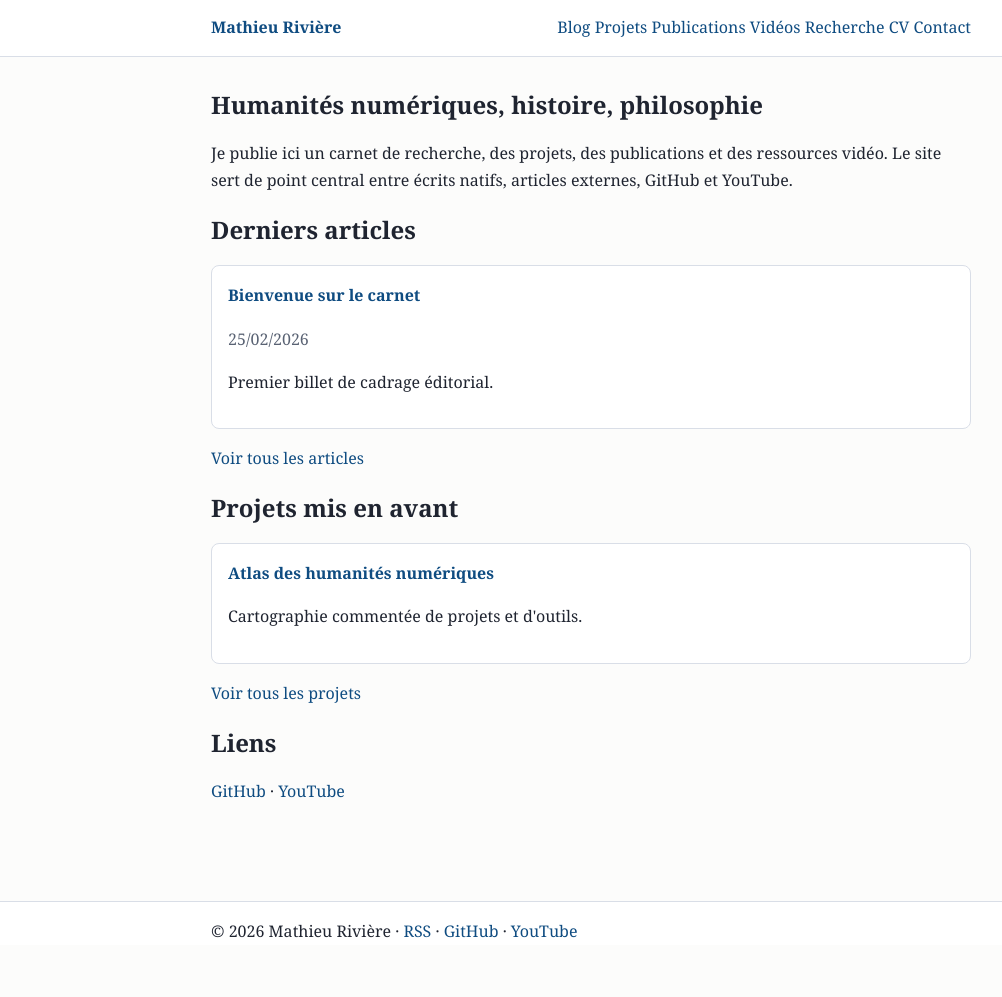
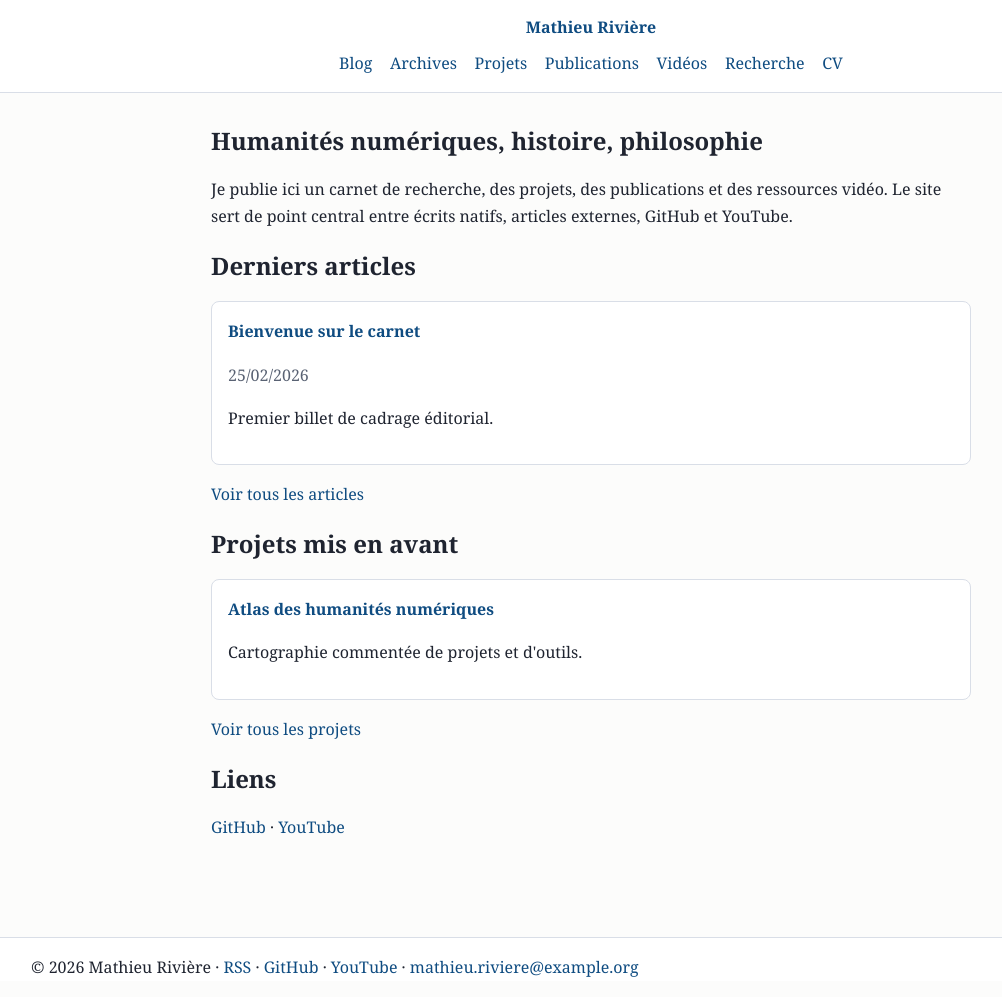
Before and after one commit to icimathieu/icimathieu.github.io, a Jekyll site: the page built from pages/index.md, in a window 1280 px wide. Shown: the whole page, without its empty margins (49-1051 px from the left). Built offline with Jekyll 4.4.1, drawn with Linux system fonts in a browser that asks for light colours; before the commit the page ends 961 px from its top, so only the background shows below that.

Commit message:
chgts css et footer/header

```diff
--- a/_includes/footer.html
+++ b/_includes/footer.html
@@ -4,7 +4,8 @@
       © {{ site.time | date: "%Y" }} {{ site.title }} ·
       <a href="{{ '/feed.xml' | relative_url }}">RSS</a> ·
       <a href="https://github.com/icimathieu" target="_blank" rel="noopener">GitHub</a> ·
-      <a href="https://www.youtube.com/" target="_blank" rel="noopener">YouTube</a>
+      <a href="https://www.youtube.com/" target="_blank" rel="noopener">YouTube</a> ·
+      <a href="mailto:mathieu.riviere@example.org">mathieu.riviere@example.org</a>
     </p>
   </div>
 </footer>
--- a/_includes/header.html
+++ b/_includes/header.html
@@ -3,12 +3,12 @@
     <a class="brand" href="{{ '/' | relative_url }}">{{ site.title }}</a>
     <nav>
       <a href="{{ '/blog/' | relative_url }}">Blog</a>
+      <a href="{{ '/archives/' | relative_url }}">Archives</a>
       <a href="{{ '/projets/' | relative_url }}">Projets</a>
       <a href="{{ '/publications/' | relative_url }}">Publications</a>
       <a href="{{ '/videos/' | relative_url }}">Vidéos</a>
       <a href="{{ '/recherche/' | relative_url }}">Recherche</a>
       <a href="{{ '/cv/' | relative_url }}">CV</a>
-      <a href="{{ '/contact/' | relative_url }}">Contact</a>
     </nav>
   </div>
 </header>
--- a/assets/css/main.css
+++ b/assets/css/main.css
@@ -24,6 +24,11 @@ body {
   margin: 0 auto;
 }
 
+.site-header .container,
+.site-footer .container {
+  width: min(1120px, 95vw);
+}
+
 .site-header,
 .site-footer {
   border-bottom: 1px solid var(--line);
@@ -39,10 +44,21 @@ body {
 .nav-wrap {
   padding: 0.9rem 0;
   display: flex;
+  flex-direction: column;
+  gap: 0.55rem;
+  align-items: center;
+  justify-content: center;
+}
+
+.nav-wrap nav {
+  display: flex;
   flex-wrap: wrap;
-  gap: 0.75rem 1.2rem;
-  align-items: center;
-  justify-content: space-between;
+  gap: 0.25rem 1.1rem;
+  justify-content: center;
+}
+
+.brand {
+  text-align: center;
 }
 
 nav a,
```
Also changed, not shown: pages/archives.md (added, +23 -0 lines).
